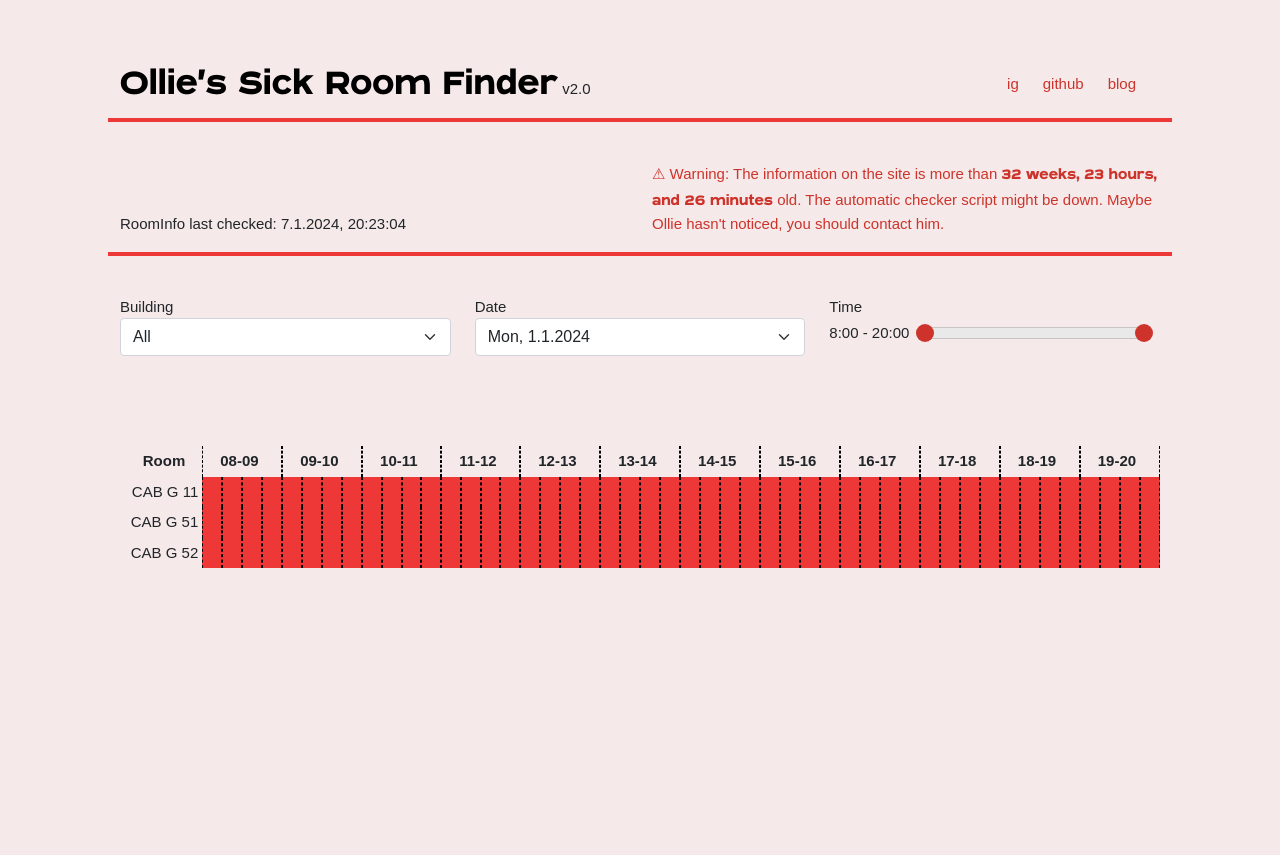
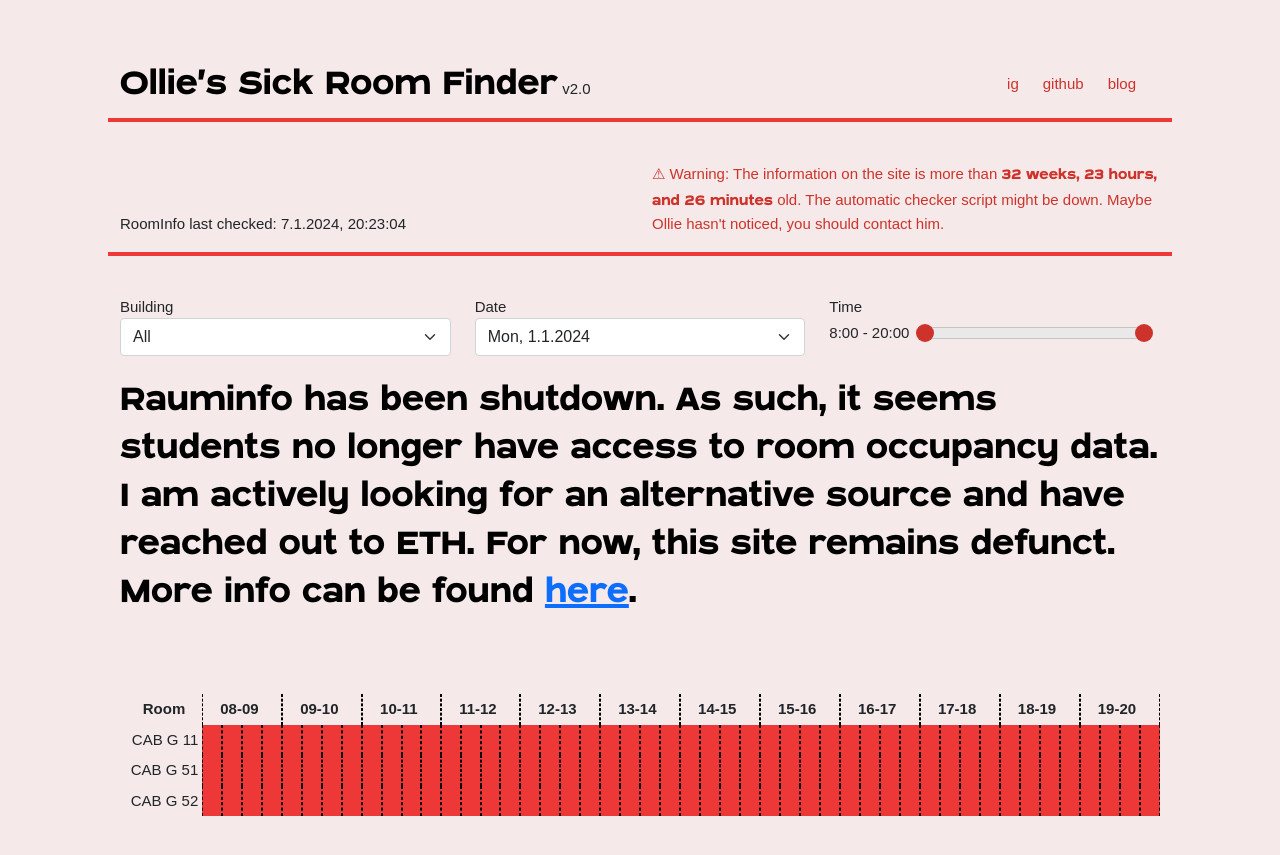
Before and after one commit to ollie-sara/roominfo_checker, a Jekyll site: the page built from docs/index.html, in a window 1280 px wide. Shown: the top 855 px of the page. Built offline with Jekyll 4.4.1, drawn with Linux system fonts in a browser that asks for light colours; some web fonts are replaced.

Commit message:
death of rauminfo

```diff
--- a/docs/index.html
+++ b/docs/index.html
@@ -2,6 +2,7 @@
 layout: default
 ---
 
+<h1>Rauminfo has been shutdown. As such, it seems students no longer have access to room occupancy data. I am actively looking for an alternative source and have reached out to ETH. For now, this site remains defunct. More info can be found <a href="https://www.rauminfo.ethz.ch/">here</a>.</h1>
 <table id="avail-table" class="compact" style="width:100%">
     <thead>
       <tr>
```
